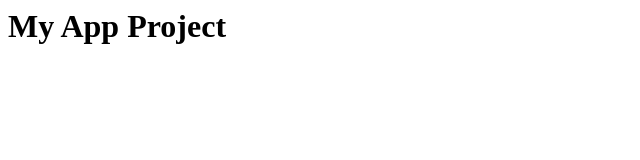
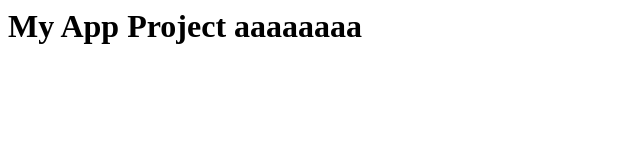
Before and after one commit to shubham260892/myapp, a plain HTML site: page index.html in a window 1280 px wide. Shown: the whole page, without its empty margins (0-640 px from the left). Drawn offline with Linux system fonts and the light colour scheme.

Commit message:
Initial Commit

```diff
--- a/index.html
+++ b/index.html
@@ -3,6 +3,6 @@
 		<title>My App</title>
 	</head>
 	<body>
-		<h1>My App Project</h1>
+		<h1>My App Project aaaaaaaa</h1>
 	</body>
 </html>
```
